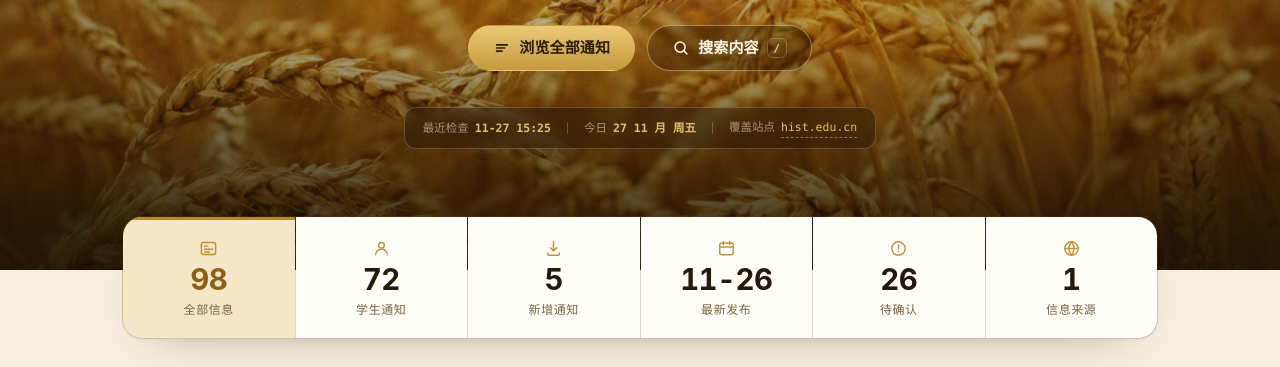
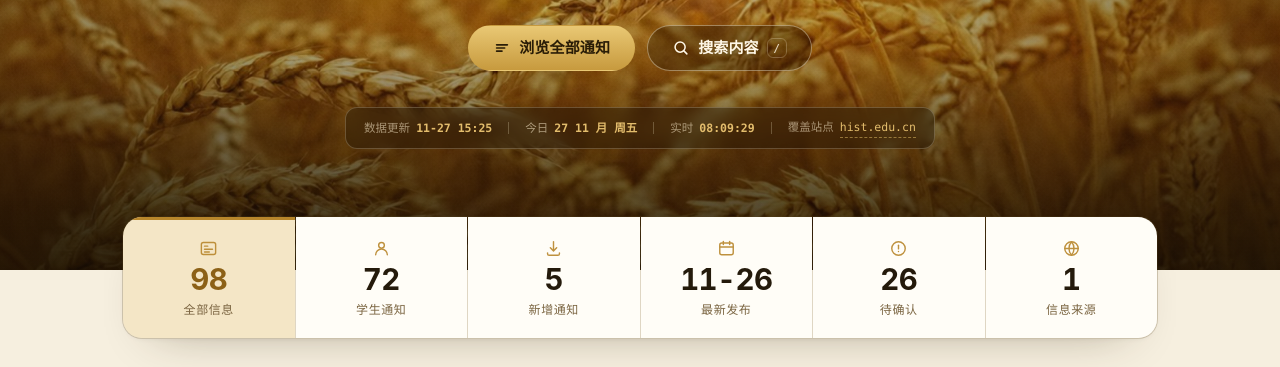
Before and after one commit to cxr-OMEN/school-info, a plain HTML site: page web/index.html in a window 1280 px wide. Shown: the part 405-772 px from the top of the page. Drawn offline with Linux system fonts and the light colour scheme; animation ran at ten frames a second.

Commit message:
feat: show latest check time and live clock in hero

```diff
--- a/web/css/styles.css
+++ b/web/css/styles.css
@@ -513,7 +513,7 @@ html[data-theme="dark"] .theme-toggle .icon-moon { opacity: 0; transform: scale(
 
 .hero__op { display: inline-flex; align-items: baseline; gap: 6px; white-space: nowrap; }
 .hero__op-k { color: rgba(255, 240, 210, 0.55); }
-.hero__op-v { color: var(--gold-hi); font-weight: 600; }
+.hero__op-v { color: var(--gold-hi); font-weight: 600; font-variant-numeric: tabular-nums; }
 .hero__op-sep { width: 1px; height: 12px; background: rgba(255, 240, 210, 0.24); }
 .hero__op-link {
   color: var(--gold-hi);
--- a/web/index.html
+++ b/web/index.html
@@ -116,9 +116,11 @@
         </div>
 
         <div class="hero__ops">
-          <span class="hero__op"><span class="hero__op-k" id="briefUpdatedLabel">数据更新</span><span class="hero__op-v" id="briefUpdated">—</span></span>
+          <span class="hero__op"><span class="hero__op-k">数据更新</span><span class="hero__op-v" id="briefUpdated">—</span></span>
           <span class="hero__op-sep" aria-hidden="true"></span>
           <span class="hero__op"><span class="hero__op-k">今日</span><span class="hero__op-v"><span id="briefDay">--</span> <span id="briefMonth">--</span> <span id="briefWeek"></span></span></span>
+          <span class="hero__op-sep" aria-hidden="true"></span>
+          <span class="hero__op"><span class="hero__op-k">实时</span><span class="hero__op-v" id="liveClock">--:--:--</span></span>
           <span class="hero__op-sep" aria-hidden="true"></span>
           <span class="hero__op"><span class="hero__op-k">覆盖站点</span><a class="hero__op-link" href="https://www.hist.edu.cn/" target="_blank" rel="noopener noreferrer">hist.edu.cn</a></span>
         </div>
--- a/web/js/app.js
+++ b/web/js/app.js
@@ -105,7 +105,7 @@
     briefMonth: $('briefMonth'),
     briefWeek: $('briefWeek'),
     briefUpdated: $('briefUpdated'),
-    briefUpdatedLabel: $('briefUpdatedLabel'),
+    liveClock: $('liveClock'),
     themeToggle: $('themeToggle')
   };
 
@@ -377,8 +377,13 @@
       const checked = state.status === 'ready' ? latestChecked() : '';
       const shown = checked || updated;
       dom.briefUpdated.textContent = shown ? shown.slice(5) : '—';
-      if (dom.briefUpdatedLabel) dom.briefUpdatedLabel.textContent = checked ? '最近检查' : '数据更新';
     }
+  }
+
+  function updateClock() {
+    if (!dom.liveClock) return;
+    const now = new Date();
+    dom.liveClock.textContent = pad2(now.getHours()) + ':' + pad2(now.getMinutes()) + ':' + pad2(now.getSeconds());
   }
 
   /* 统计卡片图标：SVG，24×24，stroke 1.8，currentColor */
@@ -886,10 +891,11 @@
       return;
     }
     const parts = [];
+    const checked = latestChecked();
     const updated = latestUpdated();
-    if (updated) parts.push('数据更新于 ' + updated);
-    const checked = latestChecked();
-    if (checked && checked !== updated) parts.push('最近检查 ' + checked);
+    const refreshed = checked || updated;
+    if (refreshed) parts.push('数据更新于 ' + refreshed);
+    if (checked && updated && checked !== updated) parts.push('通知变更于 ' + updated);
     parts.push('共 ' + availableItems().length + ' 条信息');
     dom.footerStatus.textContent = parts.join(' · ');
   }
@@ -1220,5 +1226,7 @@
     new ResizeObserver(syncFilterOffset).observe(filterbar);
   }
 
+  updateClock();
+  setInterval(updateClock, 1000);
   loadFromScript();
 })();
```
Also changed, not shown: 1 other file.
